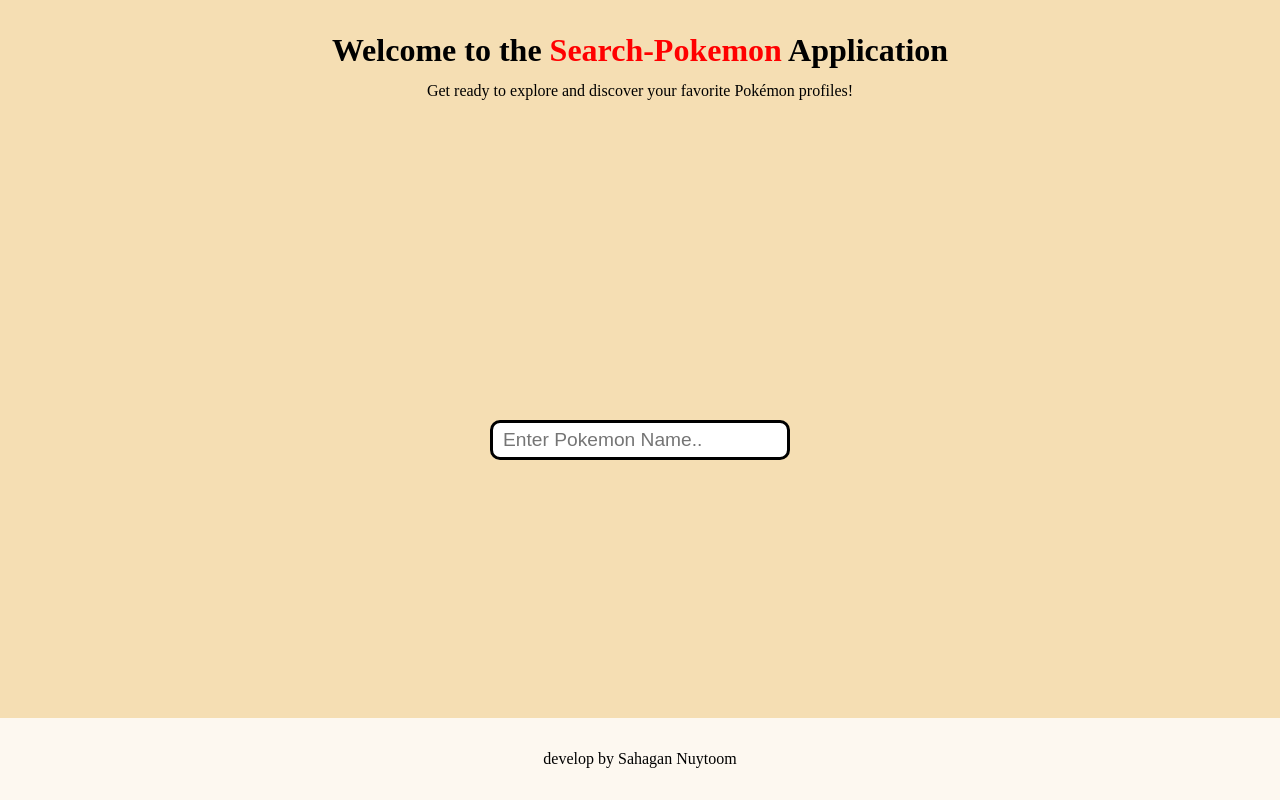
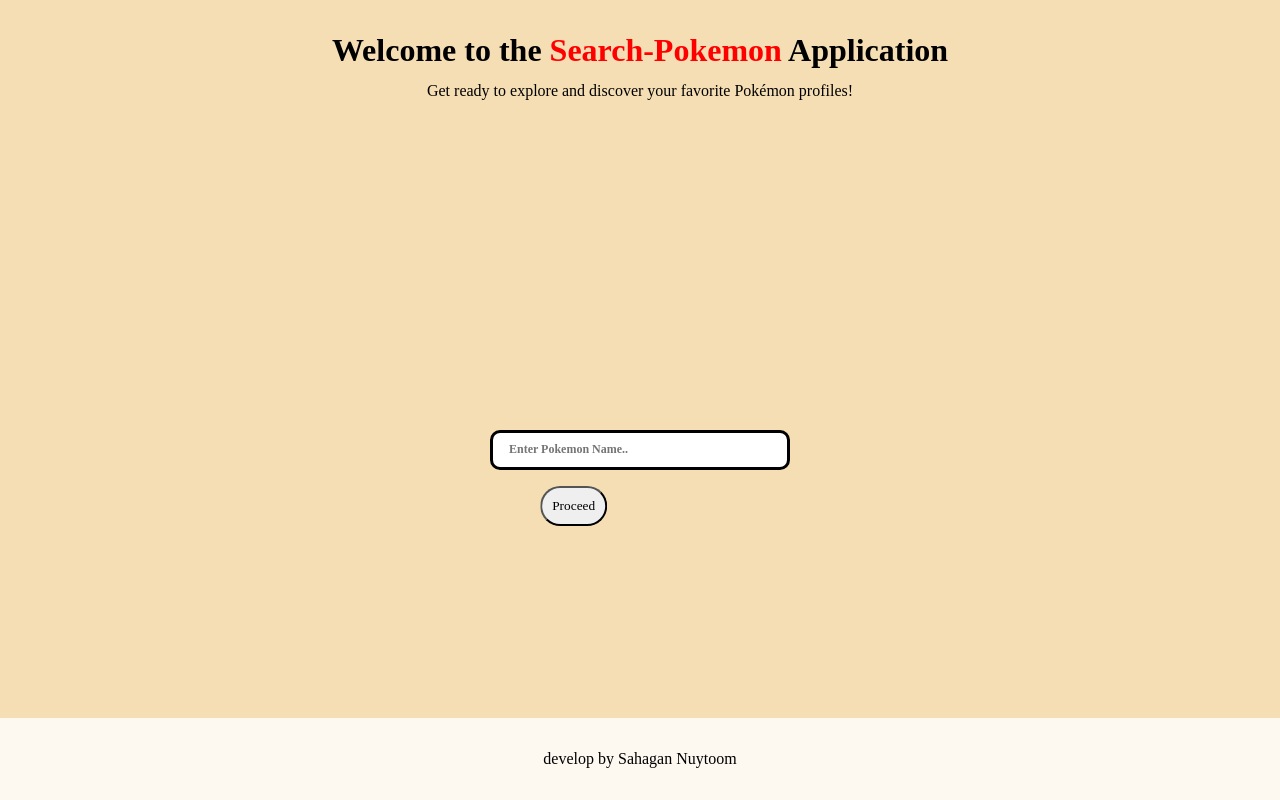
Before and after one commit to Sahagan/searchpokemon, a Next.js app: page / in a window 1280 px wide. Both pictures are taken after a click on the element "Click me to continue". Built offline with nearby package versions, Linux system fonts and the light colour scheme; a web font is replaced by a local one.

Commit message:
dicorate input and button pokemon Name

```diff
--- a/src/app/page.module.css
+++ b/src/app/page.module.css
@@ -42,15 +42,35 @@
   cursor: pointer;
 }
 
+.inputContainer {
+  margin-top: 5rem;
+  padding: 0.625rem;
+  justify-content: center;
+  align-items: center;
+}
 
-.input {
-  margin-top: 5rem;
+.inputContainer input {
+  font-family: "Pokemon GB";
+  font-size: 0.75rem;
+  border: 0.2rem solid black;
+  background-color: white;
+  border-radius:  0.625rem;
+  border-color: black;
+  color: black;
   width: 18.75rem;
   height: 2.5rem;
+  font-weight: bolder;
+  padding-left: 1rem;
+}
+
+.inputContainer button {
+  font-family: "Pokemon GB";
   padding: 0.625rem;
-  font-size: 1.2rem;
-  border: 0.2rem solid black;
-  border-radius:  0.625rem;
+  display: flex;
+  margin-top: 1rem;
+  transform: translateX(75%);
+  border-radius: 2rem;
+  border-color: black;
 }
 
 .footer {
--- a/src/app/page.tsx
+++ b/src/app/page.tsx
@@ -16,6 +16,9 @@
   };
   const handleInputChange = (name: any) => {
     setInputValue(name.target.value);
+  };
+  const onSearchPokemon = () => {
+
   };
   return (
     <div className={styles.container}>
@@ -39,6 +42,7 @@
             </div>
           )}
           {!showImage && (
+            <div className={styles.inputContainer}>
             <input
               type="text"
               value={inputValue}
@@ -46,6 +50,8 @@
               onChange={handleInputChange}
               placeholder="Enter Pokemon Name.."
             />
+            <button  onClick={onSearchPokemon}>Proceed</button>
+            </div>
           )}
         </div>
       </main>
```
